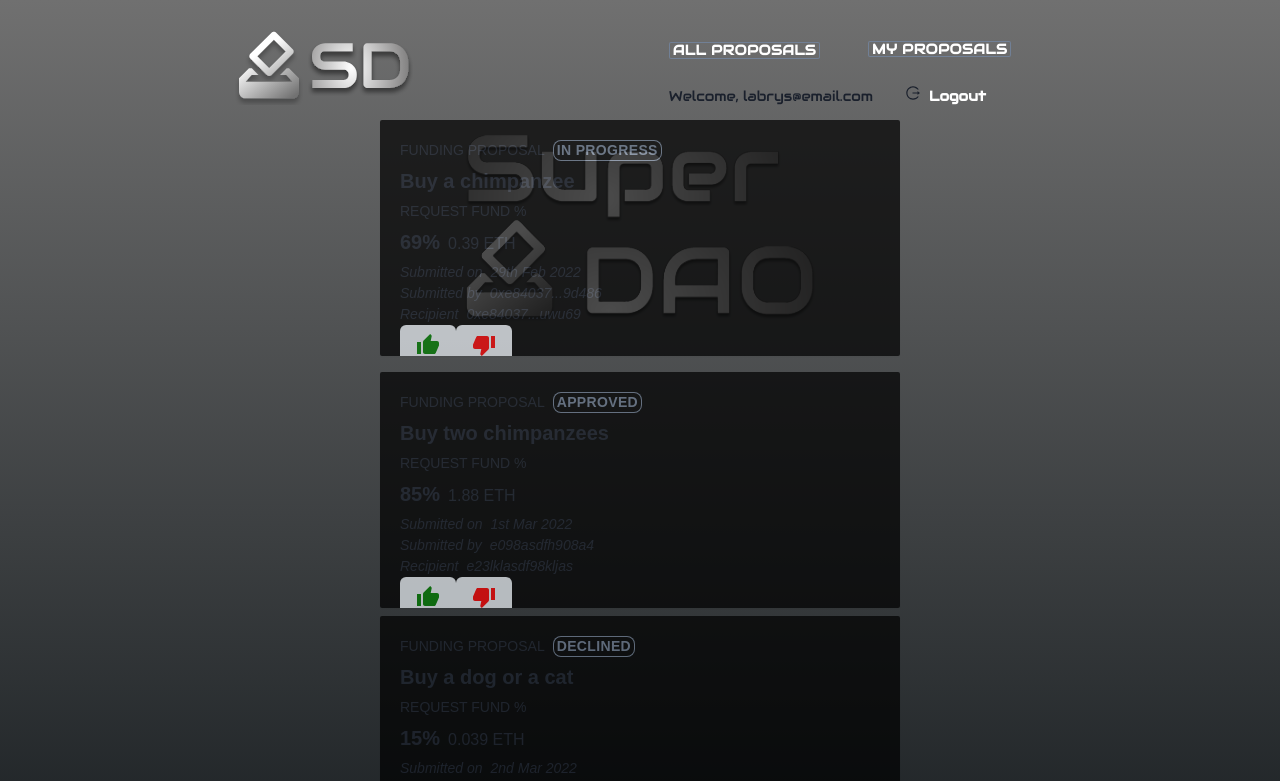
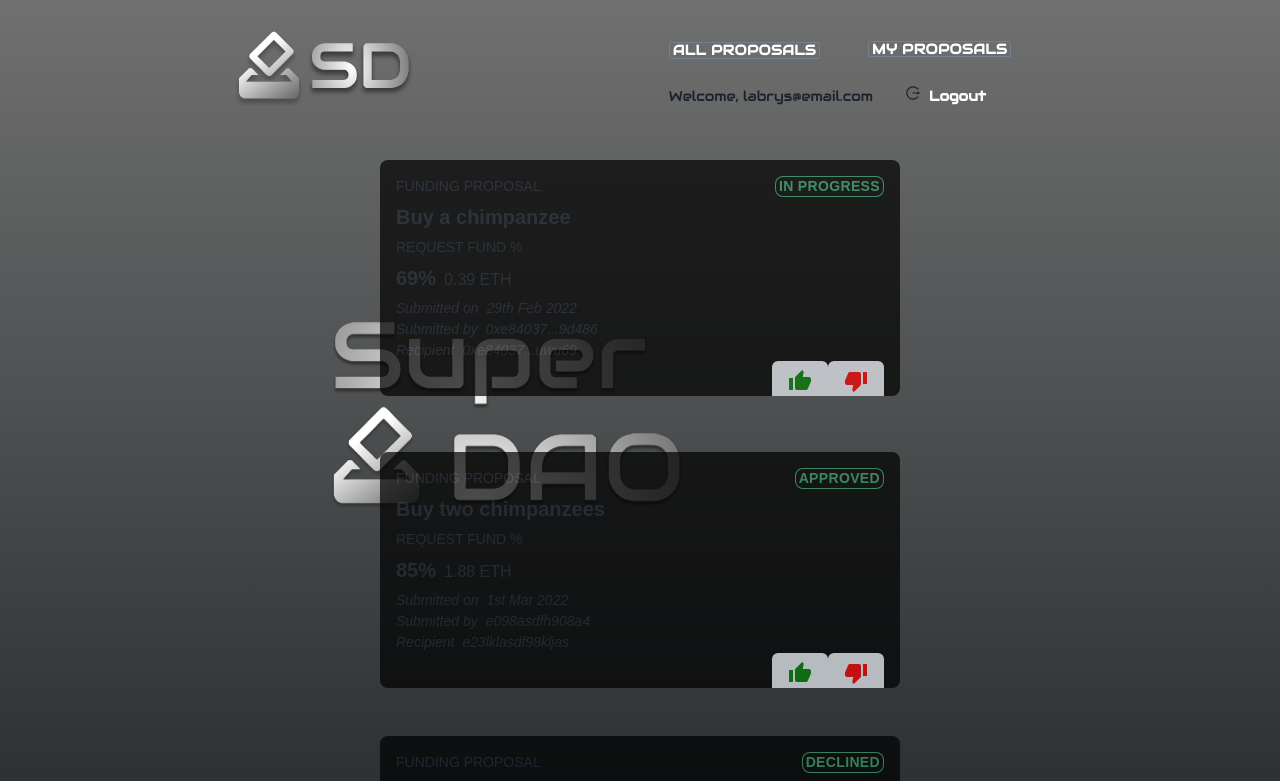
Before and after one commit to alastairblackwood/dao-app, a React (Create React App) app in the folder client/: page /protected in a window 1280 px wide. Shown: the top 781 px of the page. Built offline with nearby package versions, Linux system fonts and the light colour scheme.

Commit message:
css adjustments for proposals page

```diff
--- a/client/src/containers/cards/ProposalCard.tsx
+++ b/client/src/containers/cards/ProposalCard.tsx
@@ -1,5 +1,5 @@
 import React, { useState, useEffect } from 'react';
-import { Box, Flex } from '@chakra-ui/react';
+import { Badge, Box, Flex } from '@chakra-ui/react';
 
 interface IProposalCardProps {
   children: React.ReactNode;
@@ -14,12 +14,27 @@
         w="520px"
         radius="10px"
         h="236px"
-        rounded="sm"
+        mt={10}
+        rounded="lg"
         overflow="hidden"
         boxShadow="sm"
         bg="black"
         opacity={0.7}
       >
+        {/* <Flex flexDir={'row-reverse'}>
+          <Badge
+            mr={16}
+            alignContent={'right'}
+            textTransform="uppercase"
+            variant="outline"
+            fontSize="sm"
+            letterSpacing="wide"
+            rounded="lg"
+            colorScheme="green"
+          >
+            Approved
+          </Badge>
+        </Flex> */}
         {props.children}
       </Box>
     </Flex>
--- a/client/src/containers/cards/ProposalDetail.tsx
+++ b/client/src/containers/cards/ProposalDetail.tsx
@@ -7,6 +7,7 @@
   Stack,
   Text,
   Button,
+  Spacer,
 } from '@chakra-ui/react';
 import ThumbsUpIcon from '@material-ui/icons/ThumbUp';
 import ThumbsDownIcon from '@material-ui/icons/ThumbDown';
@@ -27,17 +28,19 @@
   const [isDownVoted, setIsDownVoted] = useState(0);
 
   return (
-    <Box className="funding" p={5}>
+    <Box className="funding" p={4}>
       <Stack isInline align="baseline">
         <Text textTransform="uppercase" fontSize="sm" color="white.500">
           Funding Proposal
         </Text>
+        <Spacer />
         <Badge
           textTransform="uppercase"
           variant="outline"
           fontSize="sm"
           letterSpacing="wide"
           rounded="lg"
+          colorScheme="green"
         >
           {props.badge}
         </Badge>
@@ -88,7 +91,8 @@
         </Text>
       </Stack>
       <Box d="flex">
-        <Button onClick={() => setIsUpVoted(isUpVoted + 1)}>
+        <Spacer />
+        <Button mb={4} onClick={() => setIsUpVoted(isUpVoted + 1)}>
           <ThumbsUpIcon htmlColor="green" />{' '}
           {`${isUpVoted === 0 ? '' : isUpVoted}`}
         </Button>
--- a/client/src/pages/ProtectedPage.tsx
+++ b/client/src/pages/ProtectedPage.tsx
@@ -127,13 +127,8 @@
           </Flex>
         </Flex>
       </Box>
-      <Flex justify={'center'} alignItems={'center'} w="100%" maxHeight="100vh">
-        <Box
-          position={'absolute'}
-          justifyContent={'center'}
-          alignItems={'center'}
-          mt={64}
-        >
+      <Flex width="50%">
+        <Box mt={32} position={'absolute'} alignItems={'center'}>
           <Image src={SuperDaoLogo} alt="Super DAO" />
         </Box>
       </Flex>
```
